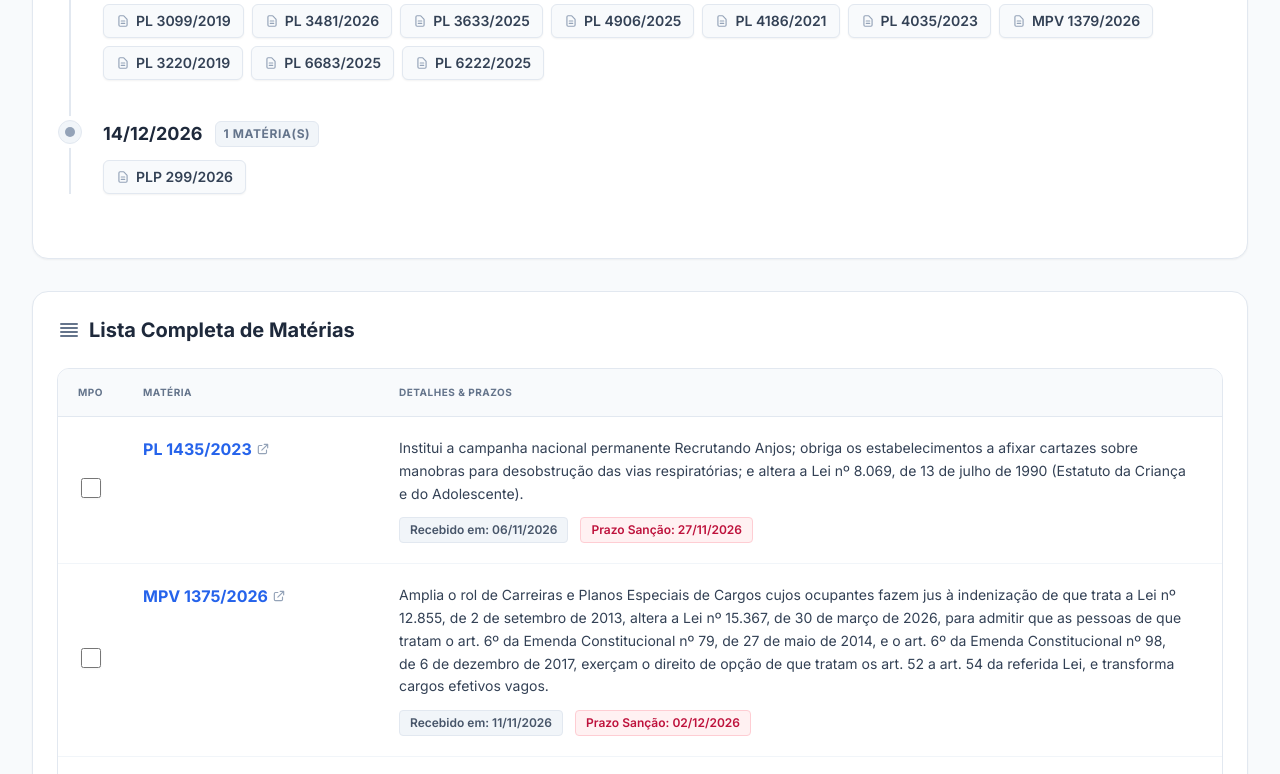
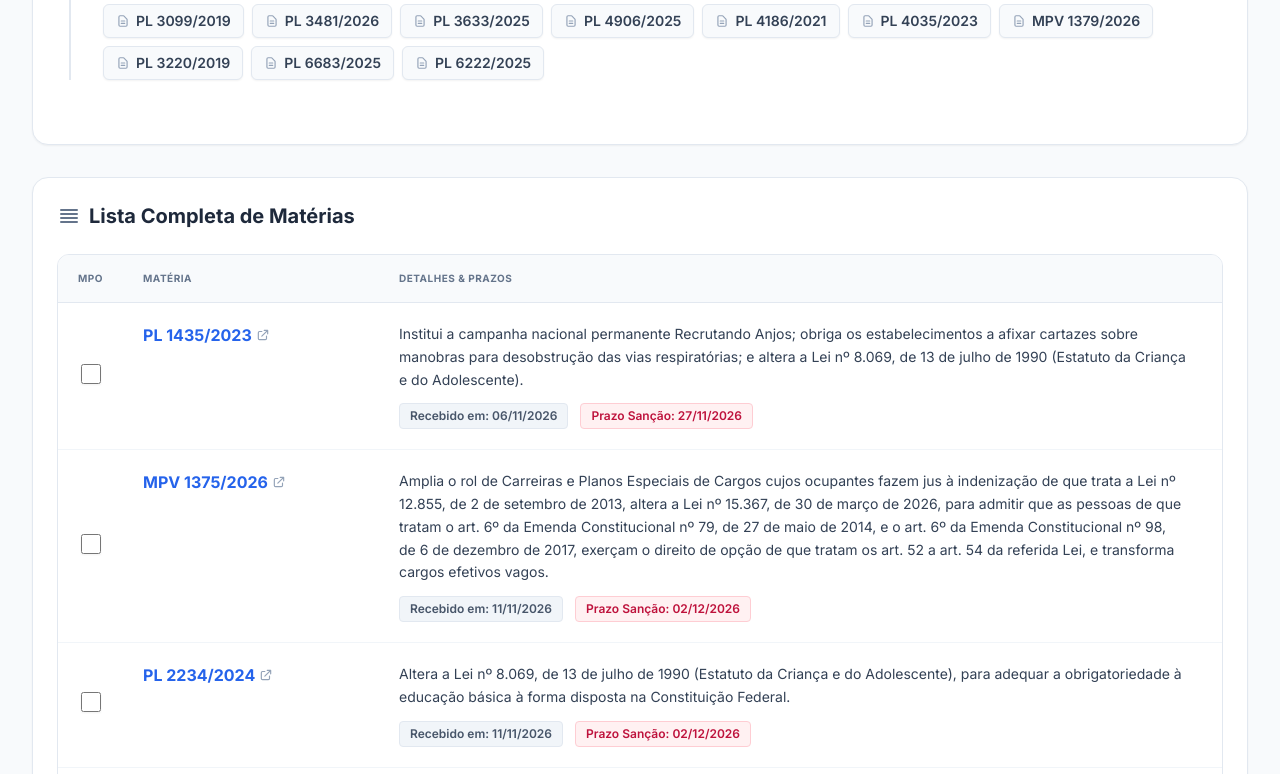
Before and after one commit to atrfisch/painel_sancoes_MPO, a plain HTML site: page index.html in a window 1280 px wide. Shown: the part 900-1674 px from the top of the page. Drawn offline with nearby package versions, Linux system fonts and the light colour scheme.

Commit message:
Robô: Atualização automática dos dados de sanção

```diff
--- a/index.html
+++ b/index.html
@@ -250,12 +250,6 @@
         "ementa": "Institui a Mobilização Nacional dos 21 Dias de Ativismo pelo Fim da Violência e do Racismo contra as Mulheres.",
         "recebimento": "2026-11-19",
         "prazo": "2026-12-10"
-    },
-    {
-        "materia": "PLP 299/2026",
-        "ementa": "Altera a Lei Complementar nº 200, de 30 de agosto de 2023, para conferir ao Poder Executivo federal novos instrumentos de gestão com vistas a garantir a estabilidade macroeconômica do País e criar as condições adequadas ao crescimento socioeconômico; e dá outras providências.",
-        "recebimento": "2026-11-24",
-        "prazo": "2026-12-14"
     }
 ];
         </script>
```
